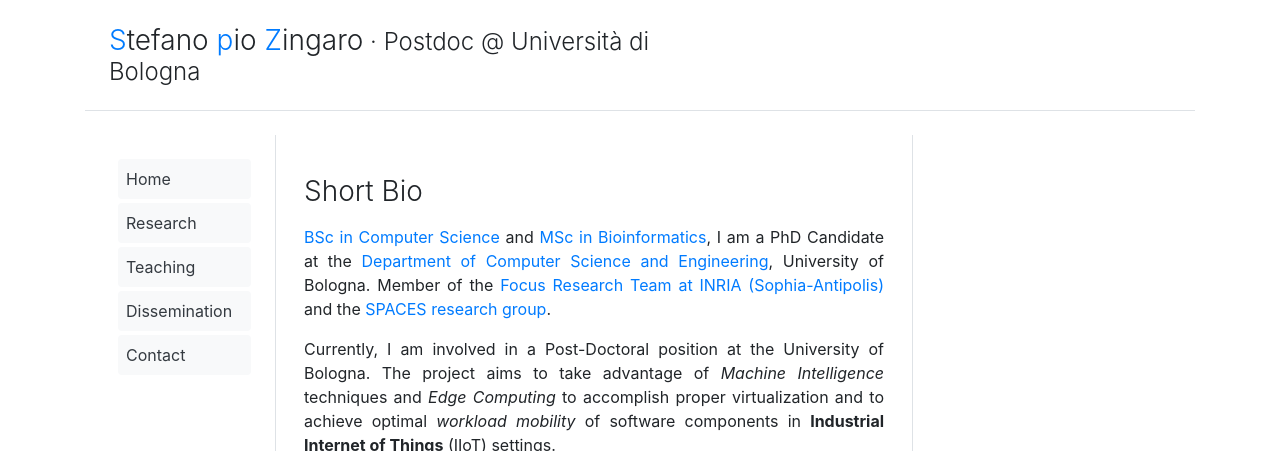
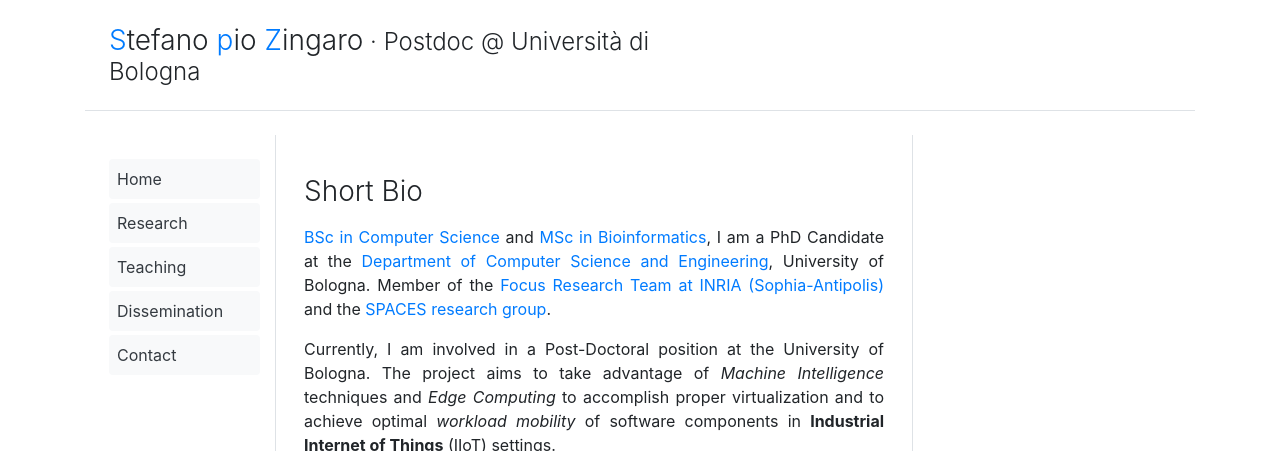
Before and after one commit to saltgz/saltgz.github.io, a Jekyll site: the page built from index.md, in a window 1280 px wide. Shown: the top 451 px of the page. Built offline with Jekyll 4.4.1, drawn with Linux system fonts in a browser that asks for light colours; comment, search, counter and statistics services are not loaded.

Commit message:
Update main.html

```diff
--- a/_includes/main.html
+++ b/_includes/main.html
@@ -1,10 +1,10 @@
 <div class="row">
 
-    <div class="col-lg-2 border-right d-sm-none d-md-block p-4">
+    <div class="col-lg-2 border-right d-sm-none d-md-block py-4">
         {%- include navbar.html -%}
     </div>
 
-    <div class="col-lg-2 d-none d-sm-block d-md-none">
+    <div class="col-lg-2 d-none d-sm-block d-md-none py-4">
         {%- include navbar.html -%}
     </div>
 
```
